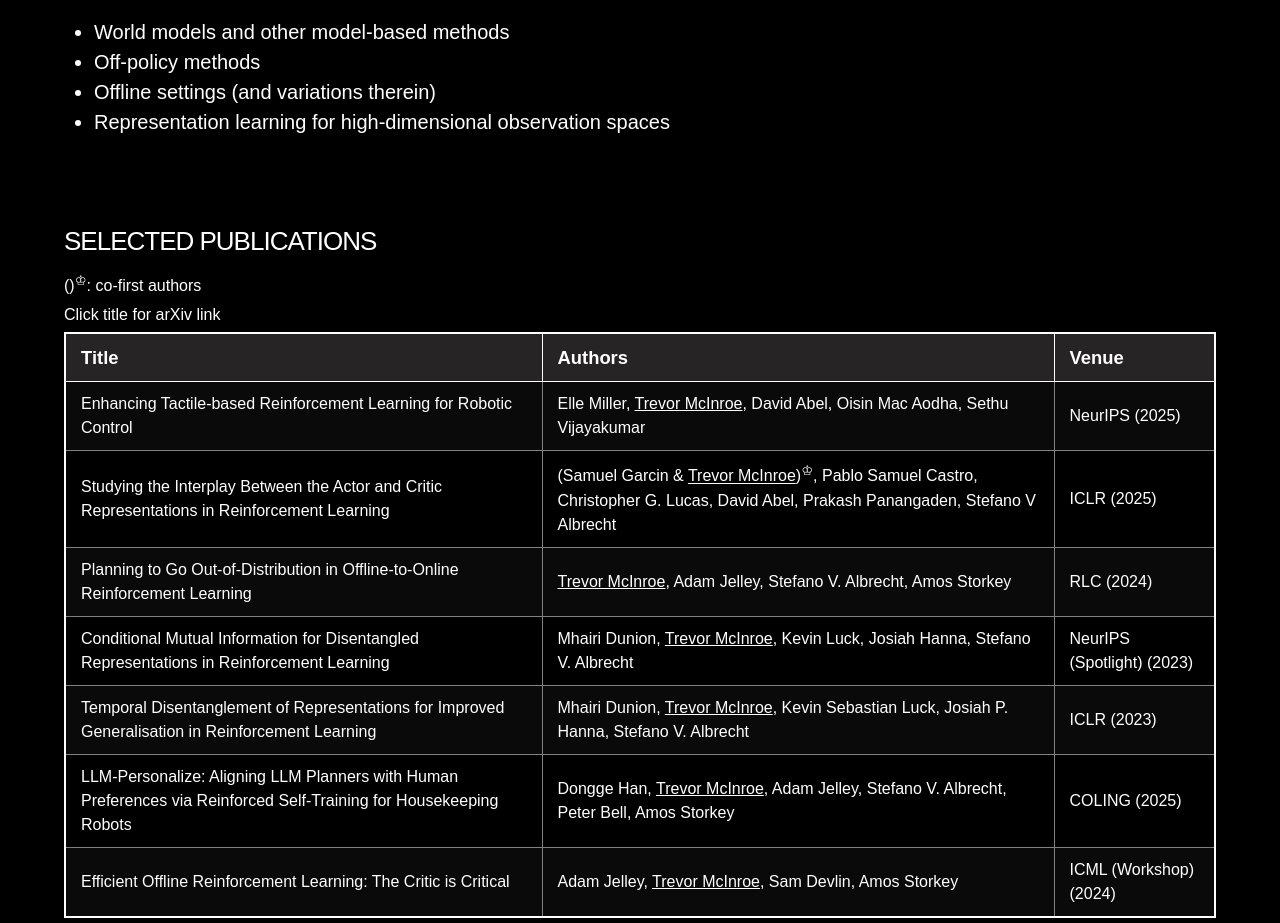
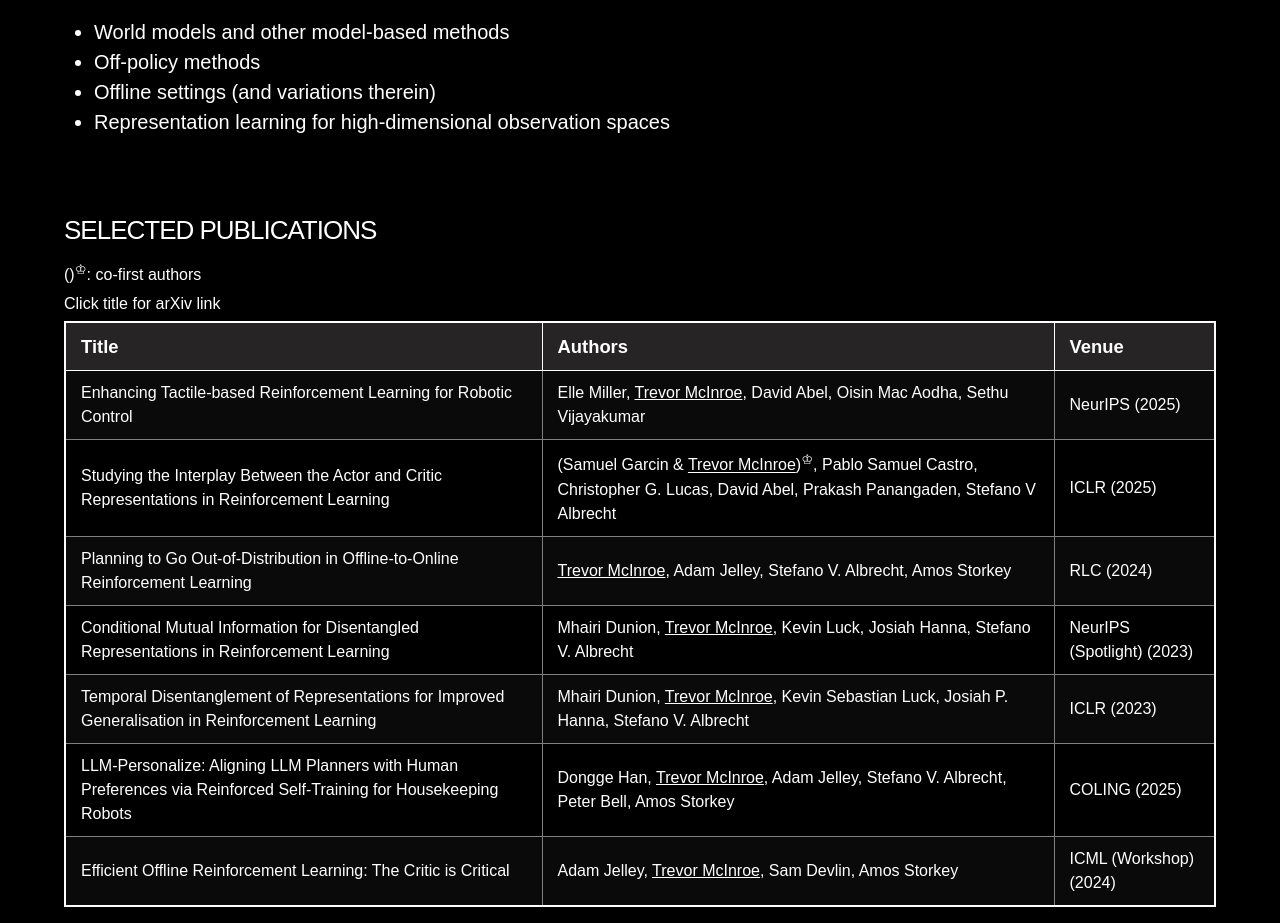
Before and after one commit to trevormcinroe/trevormcinroe.github.io, a Jekyll site: the page built from index.md, in a window 1280 px wide. Shown: the part 958-1881 px from the top of the page. Built offline with Jekyll 4.4.1, drawn with Linux system fonts in a browser that asks for light colours; some web fonts are replaced.

Commit message:
new homepage

```diff
--- a/_sass/minima/_base.scss
+++ b/_sass/minima/_base.scss
@@ -272,8 +272,10 @@
  */
 .pubs-table {
   //top: $spacing-unit * 6;
-  top: 75px;
+  //top: 7em;
+  //position: relative;
   position: relative;
+  transform: translateY(4em);
 }
 
 table {
--- a/_sass/minima/_layout.scss
+++ b/_sass/minima/_layout.scss
@@ -281,11 +281,12 @@
 
 .post-content {
   //margin-bottom: -$spacing-unit;
+  padding-bottom: 20em;
   margin-top: -$spacing-unit * 1;
   h1, h2, h3 { margin-top: $spacing-unit }
   h4 {
-  margin-top: $spacing-unit * 0.0
-}
+    margin-top: $spacing-unit * 0.0
+  }
 
   h2 {
     @include relative-font-size(1.75);
```
